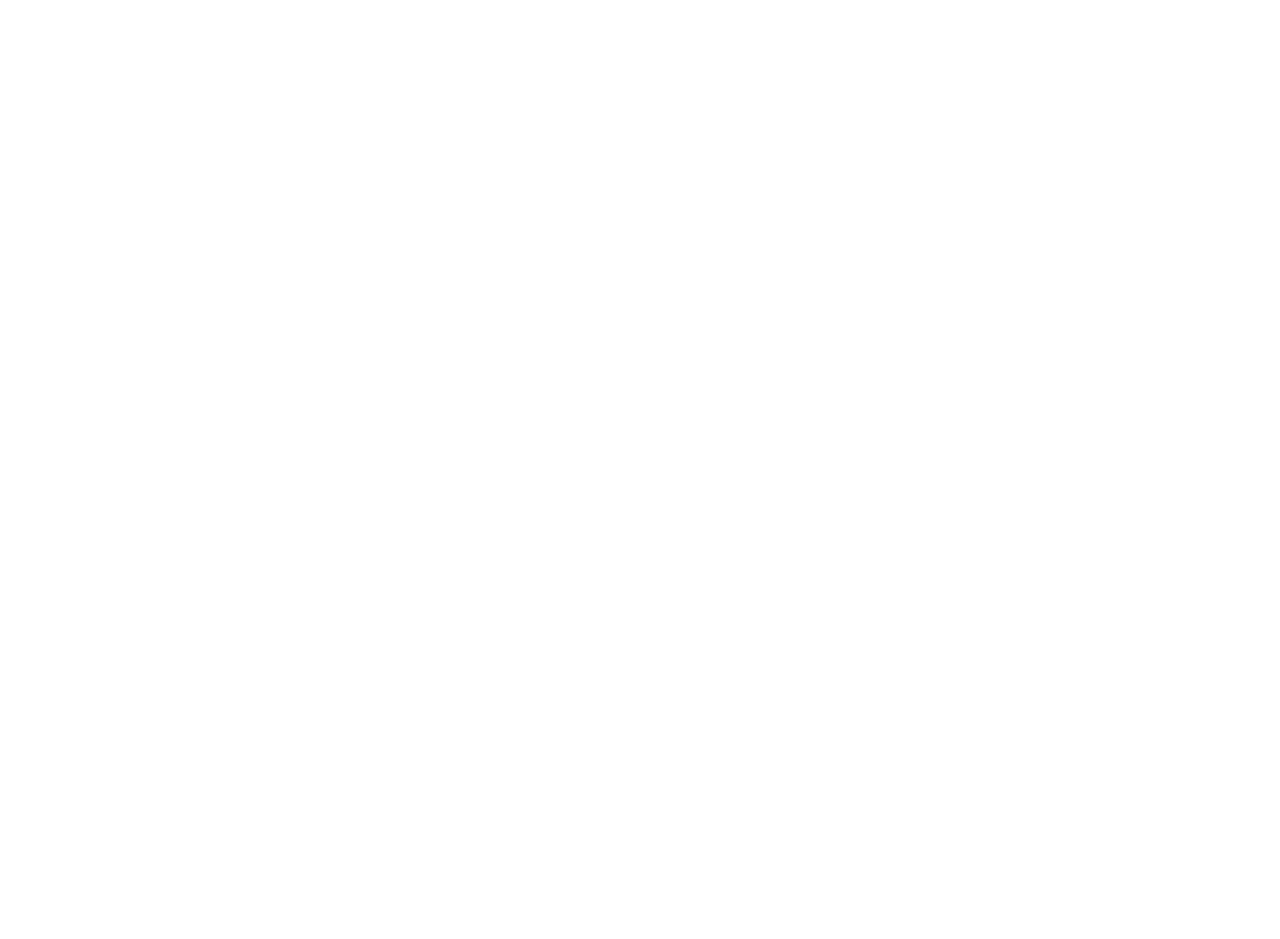
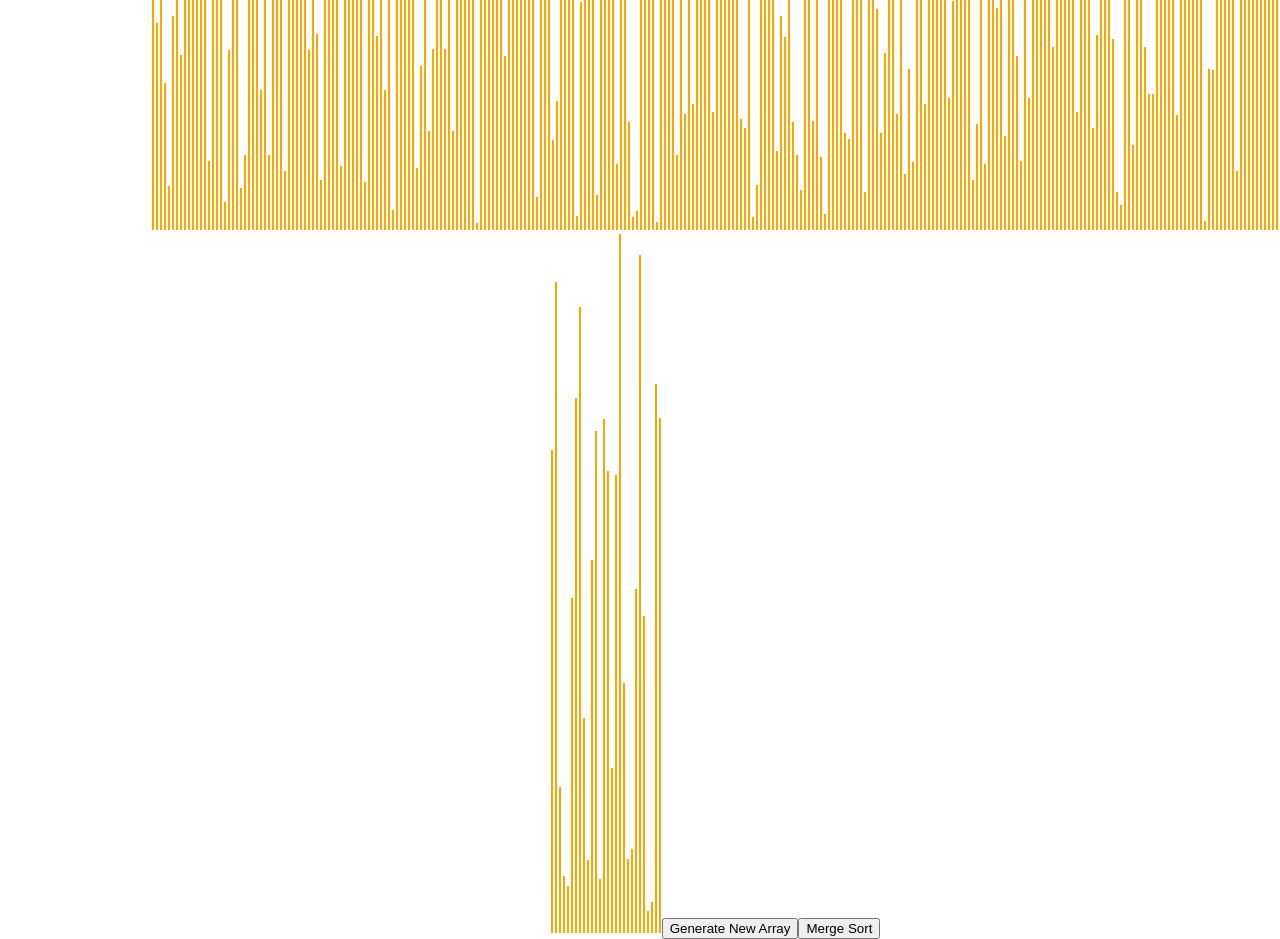
Before and after one commit to ruokun-niu/Sorting-Visualizer, a React (Create React App) app: page / in a window 1280 px wide. Shown: the part 500-1439 px from the top of the page. Before the commit the page ends 800 px from the top, so only its background shows below. Built offline with nearby package versions, Linux system fonts and the light colour scheme.

Commit message:
new array button and merge sort
Created button for randomizing array; write basic merge sort algorithm

```diff
--- a/src/SortingVisualizer/SortingVisualizer.css
+++ b/src/SortingVisualizer/SortingVisualizer.css
@@ -1,14 +1,12 @@
 .array-bar {
-    width: 20px;
-    height: 30px;
+    width: 2px;
     background-color: orange;
     display: inline-block;
-    margin: 1px;
+    margin: 0 1px;
 }
 
 
 .array-container {
   position: absolute;
-  top: 50px;
-  left: 50px;
+  left: 150px;
 }
--- a/src/SortingVisualizer/SortingVisualizer.jsx
+++ b/src/SortingVisualizer/SortingVisualizer.jsx
@@ -17,22 +17,30 @@
 
     resetArray() {
         const array = [];
-        for (let i = 0; i < 100/*NUMBER_OF_ARRAY_BARS*/; i++) {
+        for (let i = 0; i < 310/*NUMBER_OF_ARRAY_BARS*/; i++) {
           array.push(randomIntFromInterval(5, 730));
         }
         this.setState({array});
     }
 
+    mergeSort() {
+
+    }
+
+
     render() {
         const {array} = this.state;
-
+        //style = {{height: `${value}px`}}>
+        //height = number of value pixels
         return (
             <div className='array-container'>
             {array.map((value, idx) => (
-                <div className="array-bar" key={idx}>
-                      {value}
+                <div className="array-bar" key={idx}
+                style = {{height: `${value}px`}}>
                   </div>
               ))}
+            <button onClick={() =>this.resetArray()}> Generate New Array  </button>
+            <button onClick={() => this.mergeSort()}>Merge Sort</button>
             </div>
         );
     }
```
Also changed, not shown: src/SortingAlgorithms/sortingAlgorithms.js (added, +21 -0 lines).
